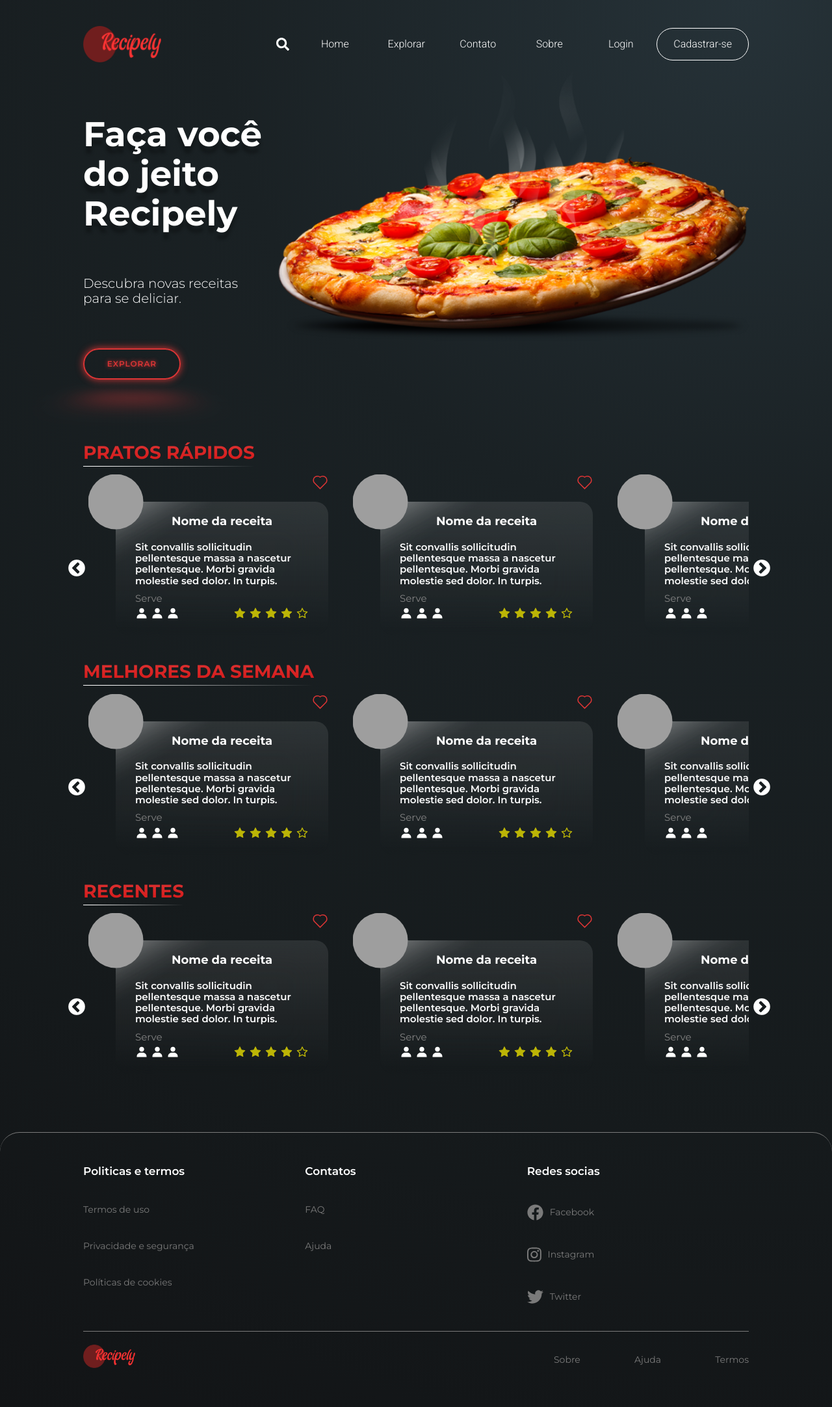
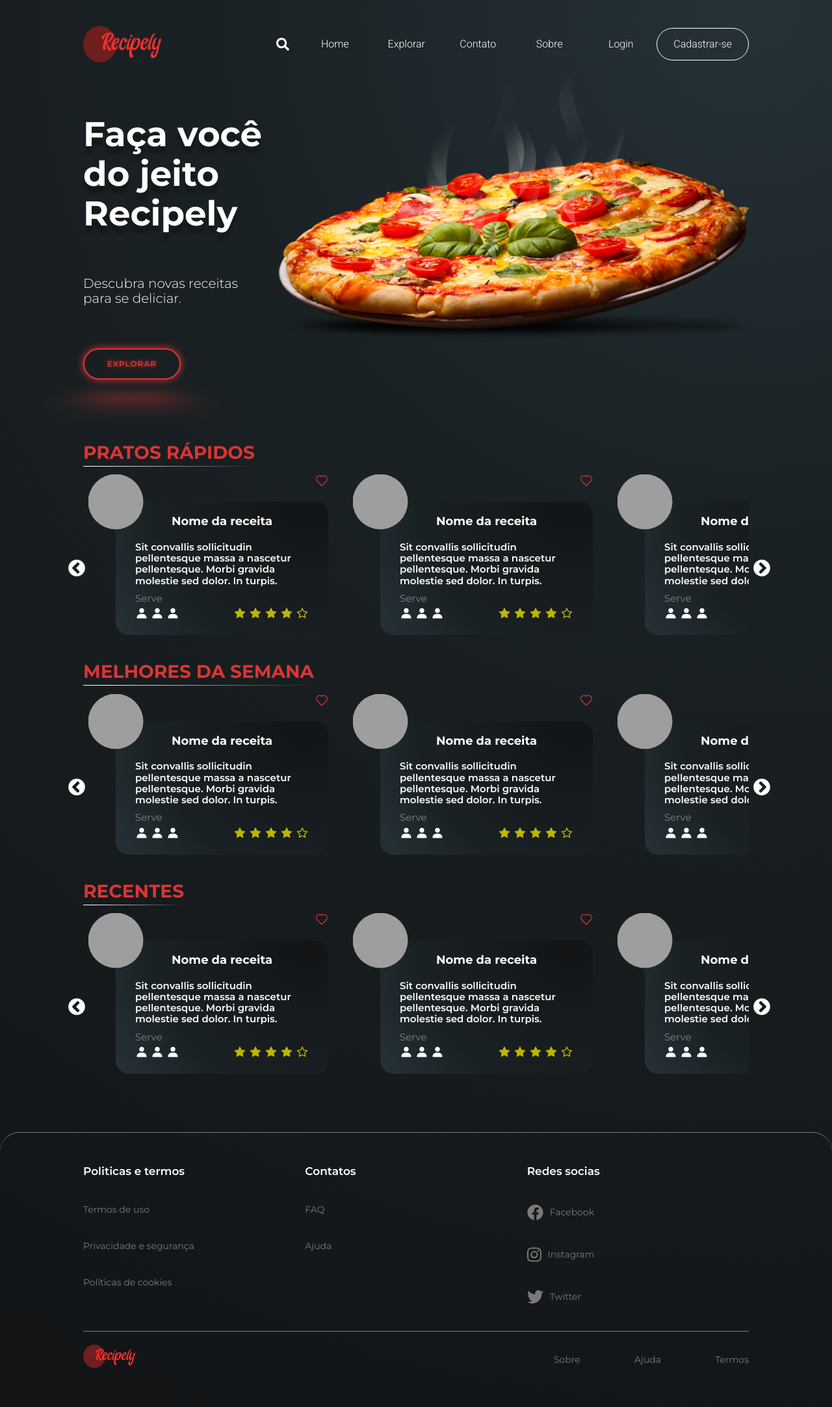
Before and after one commit to GabrielEVT/RecipelyWebsiteReceitas, a PHP site: page / in a window 1280 px wide. Shown: the whole page at 65% size. Run offline with PHP 8.4, Linux system fonts and the light colour scheme; some web fonts are replaced; grey boxes are pictures that could not be loaded.

Commit message:
Criação do banco de dados e alterações no layout.
Co-authored-by: Otávio de Paula <OtavioDePaula@users.noreply.github.com>

```diff
--- a/Site/sass/components/_card-receita.scss
+++ b/Site/sass/components/_card-receita.scss
@@ -40,16 +40,12 @@
         }
         &__conteudo {
 
-            // background: rgb(38,50,56);
-            // background: radial-gradient(circle at 90% 0%,
-            // rgba(18,20,22,1),
-            // rgba(22,27,29,1),
-            // rgba(26,33,36,1),
-            // rgba(38,50,56,1));
-
-            background: linear-gradient(to top, transparent, rgba(255, 255, 255, 0.1));
-            backdrop-filter: blur(30px);
-
+            background: rgb(38,50,56);
+            background: radial-gradient(circle at 90% 0%,
+            rgba(18,20,22,1),
+            rgba(22,27,29,1),
+            rgba(26,33,36,1),
+            rgba(38,50,56,1));
             padding: 20px 30px;
             border-radius: 20px;
             font-family: 'Montserrat', sans-serif, arial;
@@ -80,23 +76,6 @@
                     align-self: flex-end;
                 }
             }
-            &:before {
-                content: '';
-                position: absolute;
-                height: 200px;
-                width: 140px;
-                background: linear-gradient(to right, #fff, transparent);
-                // backdrop-filter: blur(25px);
-                filter: blur(20px);
-                opacity: 0.9;
-                top: -120px;
-                left: -50px;
-                transform: rotate(60deg);
-                transition: 0.5s ease;
-            }
-            &:hover:before {
-                filter: blur(10px);
-            }
         }
         &:hover{
             transform: scale(1.016);
@@ -111,8 +90,5 @@
 @media (max-width: 560px) {
     .card-receitas {
         margin-top: 80px;
-        .container {
-            transform: translateX(6%);
-        }
     }
 }
--- a/Site/sass/components/_icone-favorito.scss
+++ b/Site/sass/components/_icone-favorito.scss
@@ -1,5 +1,5 @@
 .icone-favorito {
-    width: 25px;
+    width: 20px;
     opacity: 1 !important;
     path {
         fill: transparent;
--- a/Site/sass/layouts/_cabecalho.scss
+++ b/Site/sass/layouts/_cabecalho.scss
@@ -4,7 +4,7 @@
     max-width: 100%;
     transition: 0.3s ease-in;
     top: 0;
-    z-index: 999;
+    z-index: 9999;
     .container-logo {
         flex-grow: 1;
     }
@@ -32,7 +32,9 @@
     }
 }
 .cabecalho.scroll-menu-nav {
-    background-color: rgba(38, 50, 56, 0.8);
+    background-color: rgba(38, 50, 56, 0.5);
+    backdrop-filter: blur(5px);
+    box-shadow: 0 0 5px #000000;
     .logo {
         width: 100px;
     }
@@ -69,7 +71,6 @@
             text-decoration: none;
             text-align: center;
             position: relative;
-            // border: 2px solid red;
         }
     }
 }
@@ -79,7 +80,6 @@
     left: 0;
     width: 0;
     background: $cor_principal;
-    // background: yellow;
     transition: 0.3s ease-in;
     bottom: 5px;
     transform: scaleX(0.5);
@@ -207,7 +207,7 @@
         transform: translateX(100%);
         transition: transform 0.3s ease-in;
         padding-top: 10vh;
-        z-index: 999;
+        z-index: 9999;
         &__item {
             width: 100%;
             opacity: 0;
--- a/Site/sass/pages/_explorar.scss
+++ b/Site/sass/pages/_explorar.scss
@@ -81,5 +81,15 @@
         & .barra-pesquisa__explorar {
             width: 100%;
         }
+        & .botao{
+            width: 200px;
+            height: 55px;
+            display: flex;
+            align-items: center;
+            justify-content: center;
+            padding: 0 10px;
+
+            align-self: center;
+        }
     }
 }
--- a/Site/sass/pages/_pagina-inicial.scss
+++ b/Site/sass/pages/_pagina-inicial.scss
@@ -54,11 +54,7 @@
         h1 {
             margin: 0;
             padding: 0 0 5px 0;
-            background-image: linear-gradient(to bottom, $cor_principal, #d41212);
-            color: transparent;
-            background-clip: text;
-            -webkit-background-clip: text;
-            -webkit-text-fill-color: transparent;
+            color: $cor_principal;
             font-size: 2.8rem;
             text-transform: uppercase;
             font-family: "Montserrat", sans-serif;
--- a/Site/sass/pages/_receita_cadastro.scss
+++ b/Site/sass/pages/_receita_cadastro.scss
@@ -171,6 +171,24 @@
         text-align: left;
         font-size: 14px;
     }
+
+    .video_uploaded_preview{
+        display: block;
+        object-fit: cover;
+        max-height: 300px;
+        width: auto;
+    }
+
+    .errorMessage{
+        display: none;
+        margin-top: 10px;
+        padding-left: 5px;
+        color: #e51515;
+        border-left: 2px solid #e51515;
+    }
+    .errorMessage.active{
+        display: block;
+    }
 }
 
 
--- a/Site/sass/vendors/_slick-theme.scss
+++ b/Site/sass/vendors/_slick-theme.scss
@@ -102,7 +102,6 @@ $slick-opacity-not-active: 0.30 !default;
 
 .slick-prev {
     left: -25px;
-    z-index: 10000;
     [dir="rtl"] & {
         left: auto;
         right: -25px;
```
Also changed, not shown: Database/Inserts_Inicias.sql (+44 -2 lines), Database/Query_database.sql (+8 -13 lines), Database/conexao.php (added, +27 -0 lines), Site/receita_cadastro.php (+1 -20 lines), Site/test.php (+10 -4 lines), Site/css/style.css, 1 other file.
